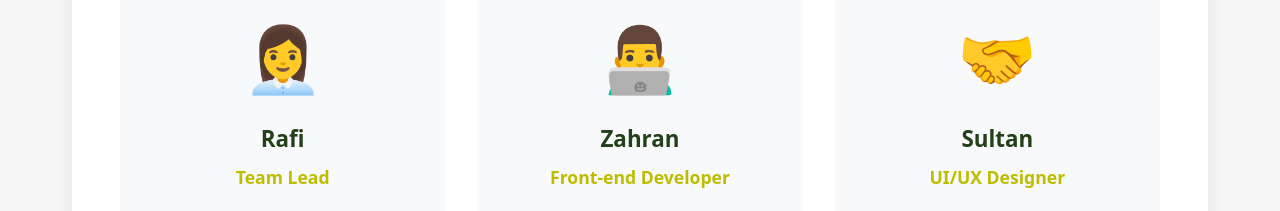
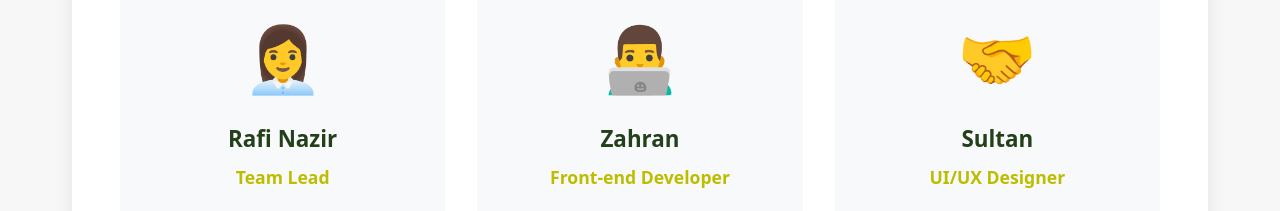
Before and after one commit to sirpratama/esg_score, a React (Vite) app: page /about in a window 1280 px wide. Shown: the part 2580-2791 px from the top of the page. Built offline with nearby package versions, Linux system fonts and the light colour scheme; no server answers.

Commit message:
add about me

```diff
--- a/src/pages/About.jsx
+++ b/src/pages/About.jsx
@@ -5,7 +5,7 @@ import { Link } from "react-router-dom";
 
 const teamMembers = [
   {
-    name: "Rafi",
+    name: "Rafi Nazir",
     role: "Team Lead",
     description: "Universitas Indonesia Student",
     icon: "👩‍💼"
```
